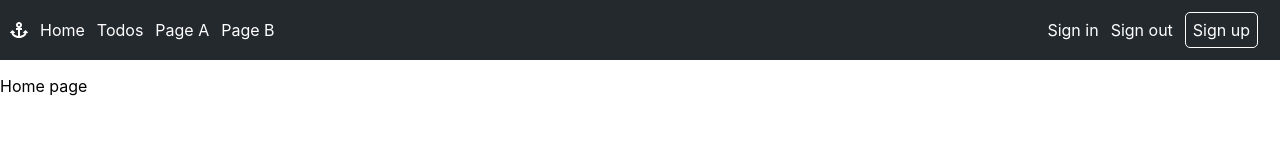
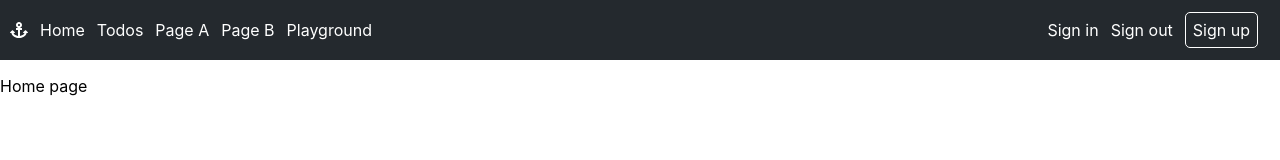
Before and after one commit to duxard/jwt-project, an Angular app in the folder client-ng/: page /home in a window 1280 px wide. Shown: the top 160 px of the page. Built offline with nearby package versions, Linux system fonts and the light colour scheme.

Commit message:
add playground TS component

```diff
--- a/client-ng/src/app/app-routing.module.ts
+++ b/client-ng/src/app/app-routing.module.ts
@@ -3,11 +3,13 @@ import { Routes, RouterModule } from '@angular/router';
 import { HomeComponent } from './components/home/home.component';
 import { PageNotFoundComponent } from './components/page-not-found/page-not-found.component';
 import { TodosComponent } from './components/todos/todos.component';
+import { PlaygroundComponent } from './components/playground/playground.component';
 
 const routes: Routes = [
   { path: '', redirectTo: '/home', pathMatch: 'full' },
   { path: 'home', component: HomeComponent },
   { path: 'todos', component: TodosComponent },
+  { path: 'pg', component: PlaygroundComponent },
   { path: '**', component: PageNotFoundComponent }
 ];
 
@@ -20,5 +22,6 @@ export class AppRoutingModule { }
 export const routingComponents = [
   HomeComponent,
   TodosComponent,
-  PageNotFoundComponent
+  PageNotFoundComponent,
+  PlaygroundComponent
 ];
--- a/client-ng/src/app/app.module.ts
+++ b/client-ng/src/app/app.module.ts
@@ -1,6 +1,6 @@
 import { BrowserModule } from '@angular/platform-browser';
 import { NgModule } from '@angular/core';
-import {AppRoutingModule, routingComponents} from './app-routing.module';
+import { AppRoutingModule, routingComponents } from './app-routing.module';
 import { AppComponent } from './app.component';
 import { IconsModule } from './components/icons-library/icons.module';
 import { NavigationComponent } from './components/navigation/navigation.component';
--- a/client-ng/src/app/components/navigation/navigation.component.html
+++ b/client-ng/src/app/components/navigation/navigation.component.html
@@ -7,6 +7,7 @@
         <li routerLinkActive="active"><a routerLink="/todos">Todos</a></li>
         <li routerLinkActive="active"><a [routerLink]="['/pagea']">Page A</a></li>
         <li routerLinkActive="active"><a [routerLink]="['/pageb']">Page B</a></li>
+        <li routerLinkActive="active"><a [routerLink]="['/pg']">Playground</a></li>
       </ul>
       <ul class="navbar-section-auth">
         <li><a href="#">Sign in</a></li>
```
